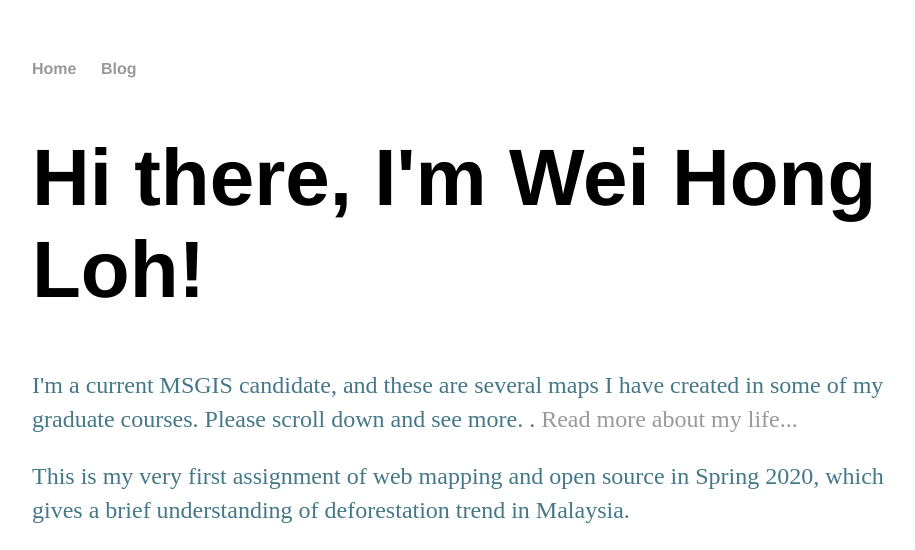
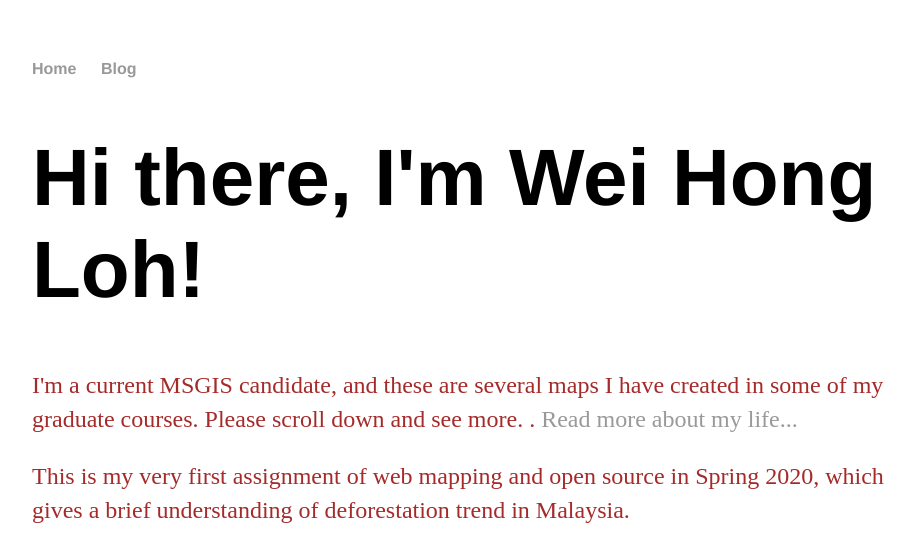
Before and after one commit to hongdeska/hongdeska.github.io, a Jekyll site: the page built from index.html, in a window 1280 px wide. Shown: the top 550 px of the page, without its empty margins (160-1075 px from the left). Built offline with Jekyll 4.4.1, drawn with Linux system fonts in a browser that asks for light colours; a script that is not in the unit is left out.

Commit message:
Update main.css

```diff
--- a/css/main.css
+++ b/css/main.css
@@ -26,7 +26,7 @@ h1 {
 p {
     font-size: 1.5em;
     line-height: 1.4em;
-    color: #478;
+    color: #A52A2A;
 }
 footer {
     border-top: 1px solid #d5d5d5;
```
